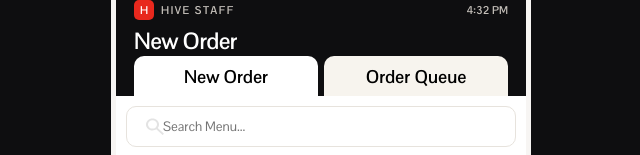
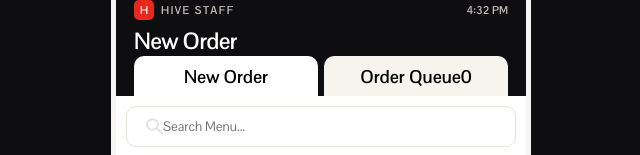
Before and after one commit to omonievusacollins-max/theHive-react-, a React (Vite) app: page / in a window 1280 px wide. Shown: the top 155 px of the page, without its empty margins (319-959 px from the left). Built offline with nearby package versions, Linux system fonts and the light colour scheme; no server answers; the database is empty.

Commit message:
changed favicon

```diff
--- a/index.html
+++ b/index.html
@@ -2,7 +2,7 @@
 <html lang="en">
   <head>
     <meta charset="UTF-8" />
-    <link rel="icon" type="image/svg+xml" href="/favicon.svg" />
+    <link rel="icon" type="image/svg+xml" href="/assets/Hive-logo.svg" />
     <meta name="viewport" content="width=device-width, initial-scale=1.0" />
     <link rel="preconnect" href="https://fonts.googleapis.com">
     <link rel="preconnect" href="https://fonts.gstatic.com" crossorigin>
--- a/src/Staff.jsx
+++ b/src/Staff.jsx
@@ -168,7 +168,7 @@ function Staff(){
                 {/* <div className="topbar-sub">Tap an item to add it to the ticket</div> */}
                 <div className='buttons'>
                     <button className='order' onClick={() => setToggle(false)}>New Order</button>
-                    <button className='orderQueue' onClick={() => setToggle(true)}>Order Queue</button>
+                    <button className='orderQueue' onClick={() => setToggle(true)}>Order Queue<span>{orderDetails.length}</span></button>
                 </div>
             </div>
             {/* CONTROLS */}
```
